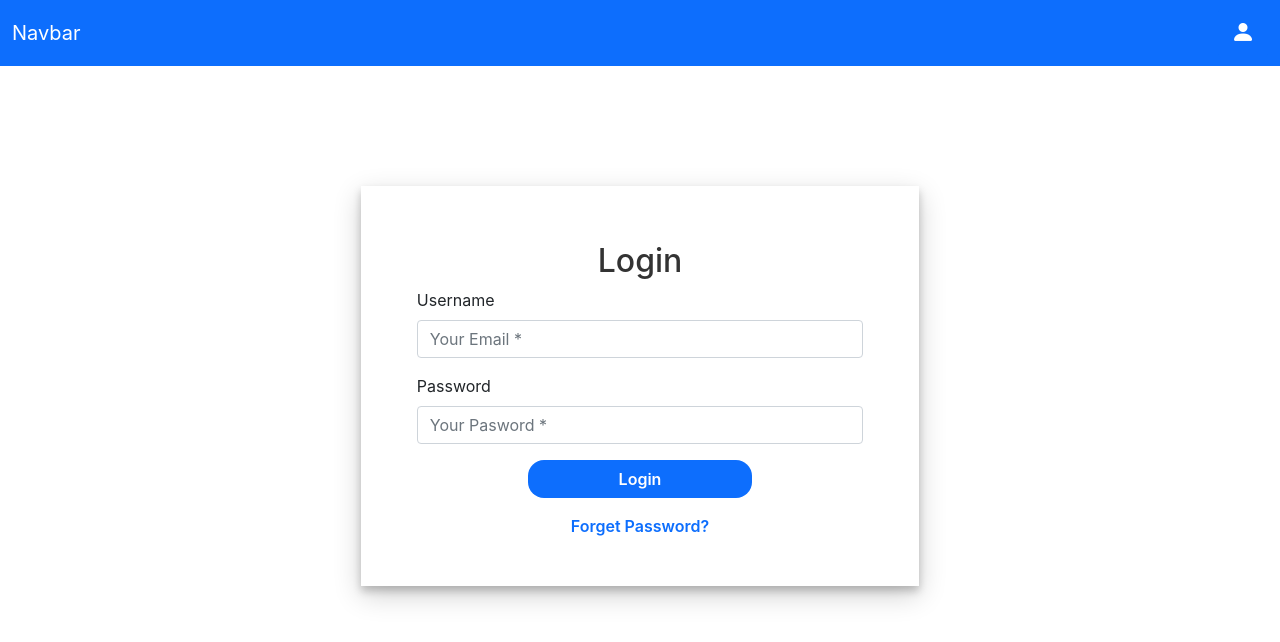
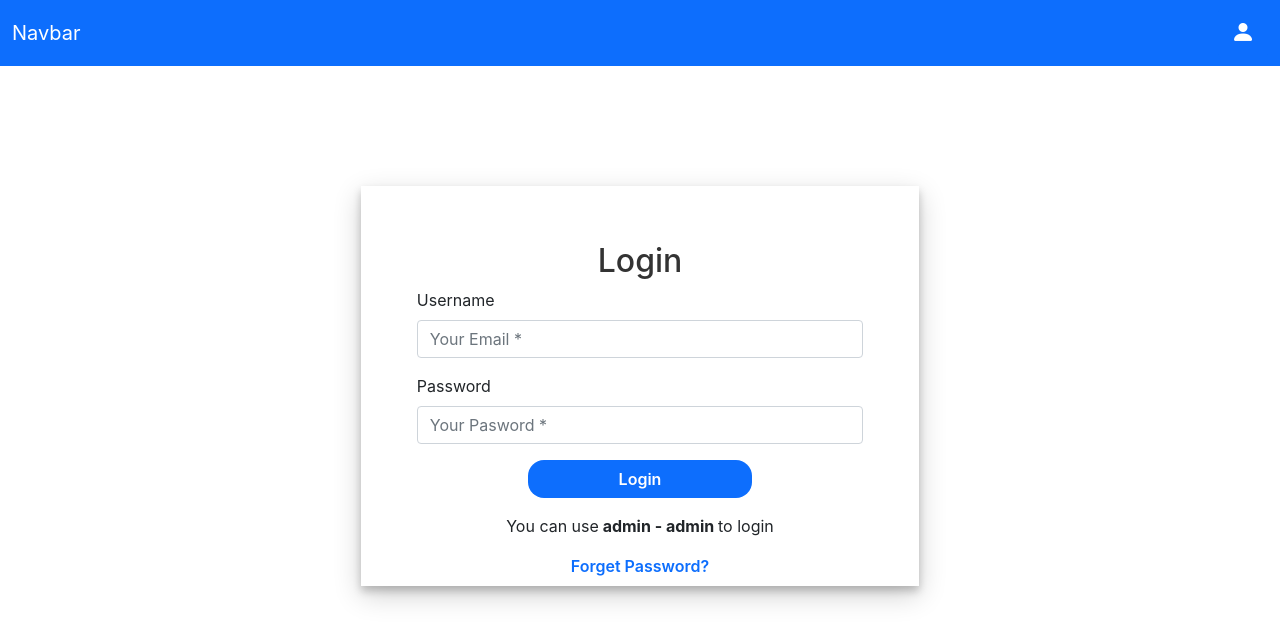
Before and after one commit to israelramosm/fullstackjs-express-react, a React (Create React App) app: page /#/login in a window 1280 px wide. Shown: the top 642 px of the page. Built offline with nearby package versions, Linux system fonts and the light colour scheme.

Commit message:
body and headers line break

```diff
--- a/src/content/Login/Login.js
+++ b/src/content/Login/Login.js
@@ -40,6 +40,13 @@ const Login = () => (
           </button>
         </div>
         <div className="form-group d-flex justify-content-center">
+          <p>
+            You can use
+            <strong> admin - admin </strong>
+            to login
+          </p>
+        </div>
+        <div className="form-group d-flex justify-content-center">
           <a href="/#" className="login__forget-password">
             Forget Password?
           </a>
```
